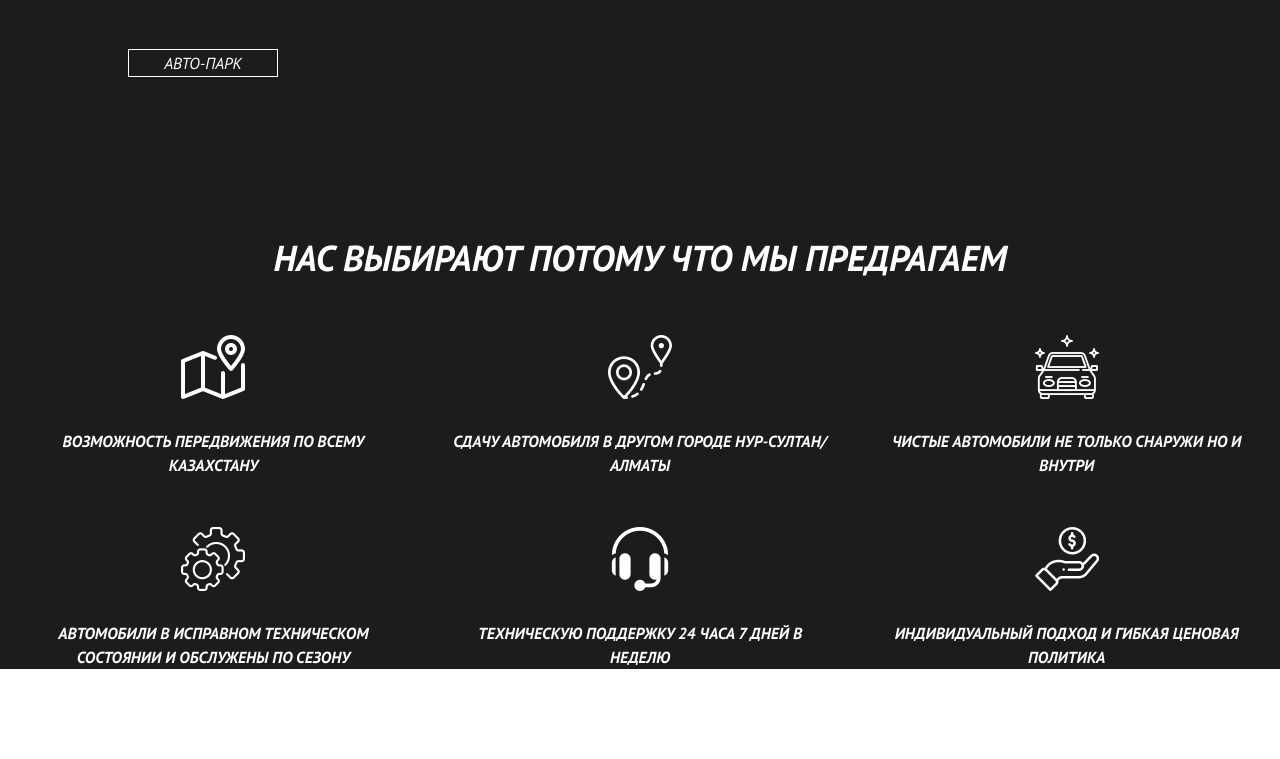
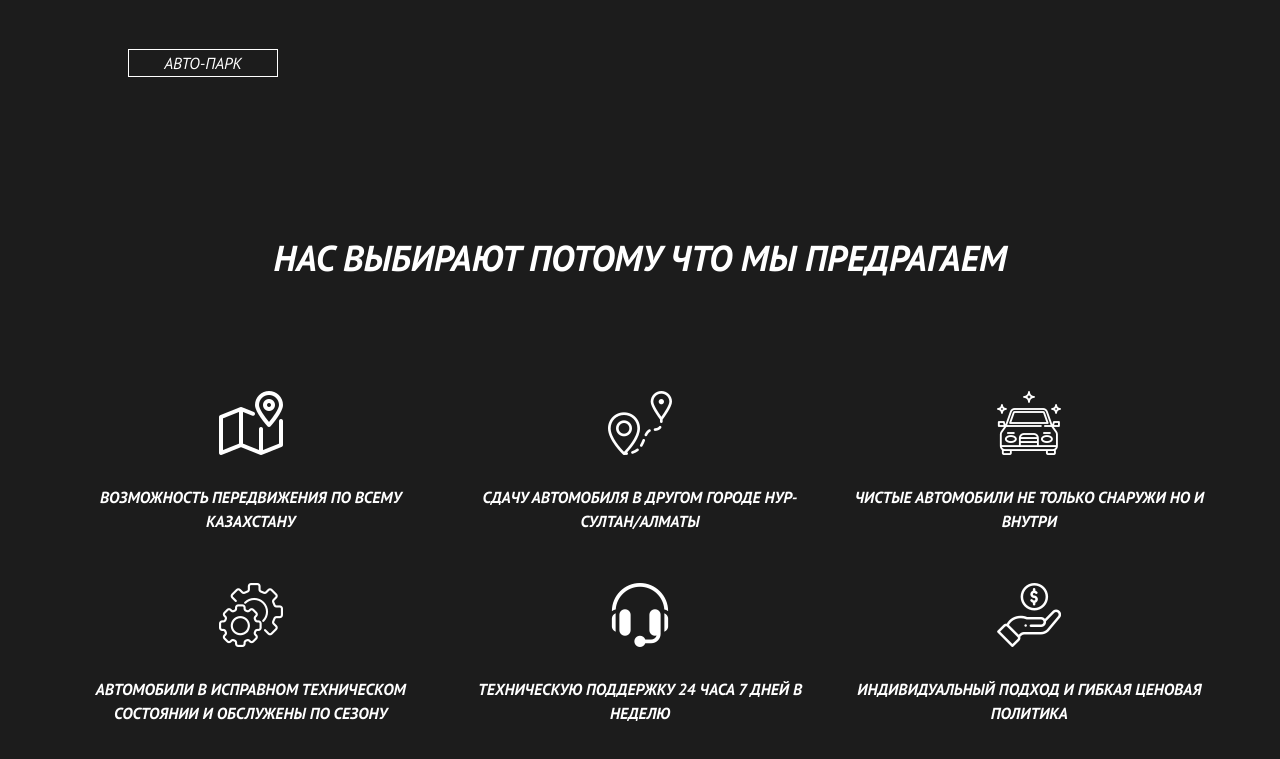
Before and after one commit to znewk/aurora-carsharing, a plain HTML site: page index.html in a window 1280 px wide. Shown: the part 1387-2146 px from the top of the page. Before the commit the page ends 2056 px from the top, so only its background shows below. Drawn offline with nearby package versions, Linux system fonts and the light colour scheme; a web font is replaced by a local one.

Commit message:
Add files via upload

```diff
--- a/css/header-footer.css
+++ b/css/header-footer.css
@@ -20,6 +20,7 @@
 /* header  */
 .head-footContainer{
     width: 90%;
+    background-color: rgb(255, 255, 255);
     margin: 0 auto;
 }
 .headerBody{
@@ -29,6 +30,7 @@
     z-index: +2;
 }
 .header{
+
     display: flex;
     justify-content: space-between;
     align-items: center;
--- a/css/main.css
+++ b/css/main.css
@@ -203,6 +203,8 @@
     height: auto;
     background: #1C1C1C;
     text-align: center;
+    padding-bottom:20vh;
+
 }
 
 .whyUsTitle{
@@ -214,6 +216,8 @@
     display: flex;
     justify-content: space-around;
     flex-wrap: wrap;
+    padding:7vh;
+
 }
 .whyUsBox{
     width: 30%;
```
